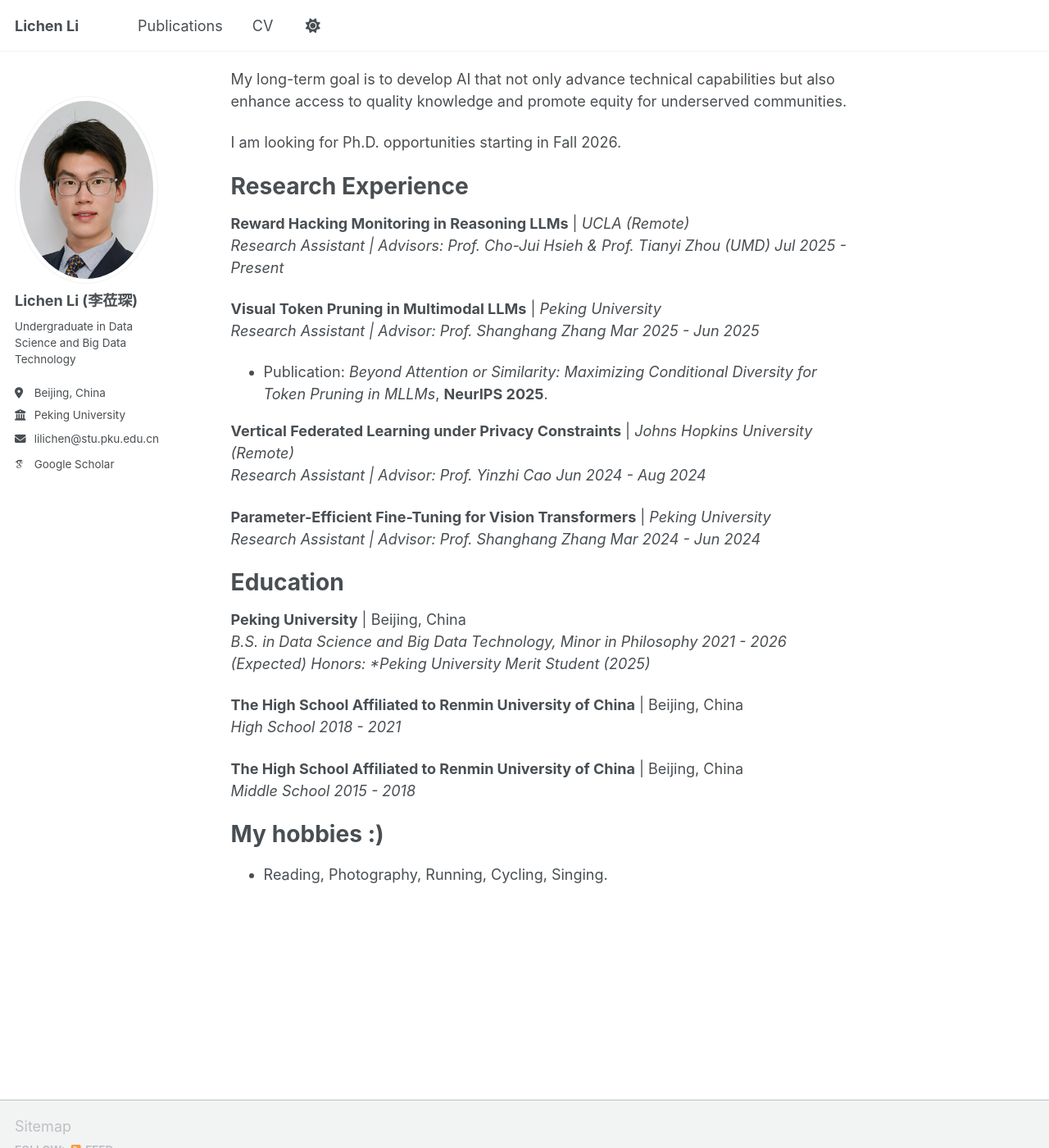
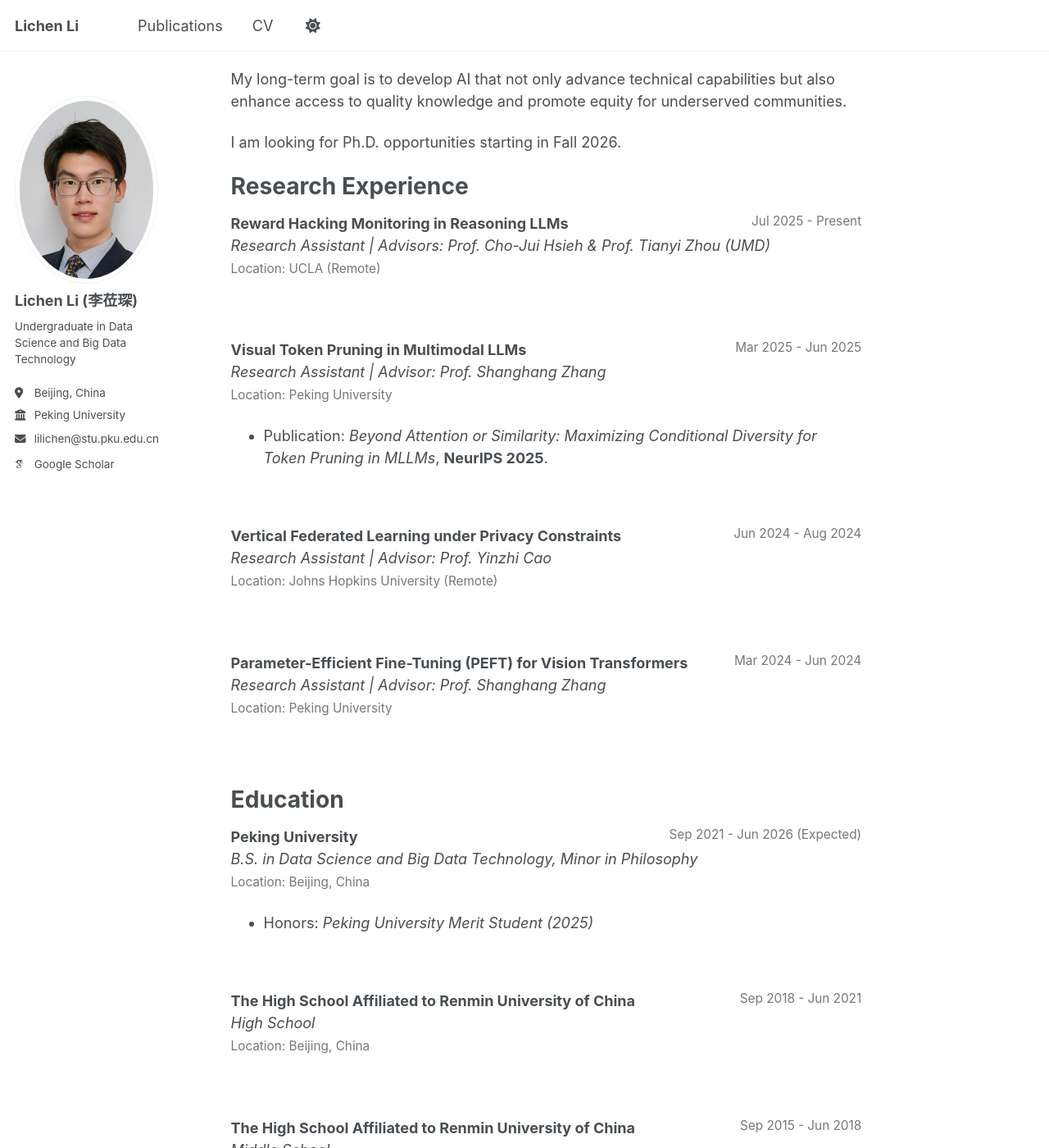
Before and after one commit to LichenLillc/LichenLillc.github.io, a Jekyll site: the page built from _pages/about.md, in a window 1280 px wide and 1400 px high, scrolled down 267 px. Shown: the whole window at 82% size. Built offline with Jekyll 4.4.1, drawn with Linux system fonts in a browser that asks for light colours; some web fonts are replaced; a script that is not in the unit is left out; some of the changed text lies outside the part shown.

Commit message:
Enhance formatting in about.md for clarity
Updated research and education sections with additional details and locations.

```diff
--- a/_pages/about.md
+++ b/_pages/about.md
@@ -19,37 +19,51 @@ I am looking for Ph.D. opportunities starting in Fall 2026.
 
 Research Experience
 ======
-**Reward Hacking Monitoring in Reasoning LLMs** | *UCLA (Remote)* <br>
-*Research Assistant | Advisors: Prof. Cho-Jui Hsieh & Prof. Tianyi Zhou (UMD)*
-*Jul 2025 - Present*
+**Reward Hacking Monitoring in Reasoning LLMs** <span style="float: right; color: #777; font-size: 0.85em;">Jul 2025 - Present</span> <br>
+*Research Assistant | Advisors: Prof. Cho-Jui Hsieh & Prof. Tianyi Zhou (UMD)* <br>
+<span style="color: #777; font-size: 0.85em;">Location: UCLA (Remote)</span>
 
-**Visual Token Pruning in Multimodal LLMs** | *Peking University* <br>
-*Research Assistant | Advisor: Prof. Shanghang Zhang*
-*Mar 2025 - Jun 2025*
+<br>
+
+**Visual Token Pruning in Multimodal LLMs** <span style="float: right; color: #777; font-size: 0.85em;">Mar 2025 - Jun 2025</span> <br>
+*Research Assistant | Advisor: Prof. Shanghang Zhang* <br>
+<span style="color: #777; font-size: 0.85em;">Location: Peking University</span>
 * Publication: *Beyond Attention or Similarity: Maximizing Conditional Diversity for Token Pruning in MLLMs*, **NeurIPS 2025**.
 
-**Vertical Federated Learning under Privacy Constraints** | *Johns Hopkins University (Remote)* <br>
-*Research Assistant | Advisor: Prof. Yinzhi Cao*
-*Jun 2024 - Aug 2024*
+<br>
 
-**Parameter-Efficient Fine-Tuning for Vision Transformers** | *Peking University* <br>
-*Research Assistant | Advisor: Prof. Shanghang Zhang*
-*Mar 2024 - Jun 2024*
+**Vertical Federated Learning under Privacy Constraints** <span style="float: right; color: #777; font-size: 0.85em;">Jun 2024 - Aug 2024</span> <br>
+*Research Assistant | Advisor: Prof. Yinzhi Cao* <br>
+<span style="color: #777; font-size: 0.85em;">Location: Johns Hopkins University (Remote)</span>
+
+<br>
+
+**Parameter-Efficient Fine-Tuning (PEFT) for Vision Transformers** <span style="float: right; color: #777; font-size: 0.85em;">Mar 2024 - Jun 2024</span> <br>
+*Research Assistant | Advisor: Prof. Shanghang Zhang* <br>
+<span style="color: #777; font-size: 0.85em;">Location: Peking University</span>
+
+<div style="height: 60px;"></div>
 
 Education
 ======
-**Peking University** | Beijing, China <br>
-*B.S. in Data Science and Big Data Technology, Minor in Philosophy*
-*2021 - 2026 (Expected)*
-*Honors: *Peking University Merit Student (2025)*
+**Peking University** <span style="float: right; color: #777; font-size: 0.85em;">Sep 2021 - Jun 2026 (Expected)</span> <br>
+*B.S. in Data Science and Big Data Technology, Minor in Philosophy* <br>
+<span style="color: #777; font-size: 0.85em;">Location: Beijing, China</span>
+* Honors: *Peking University Merit Student (2025)*
 
-**The High School Affiliated to Renmin University of China** | Beijing, China <br>
-*High School*
-*2018 - 2021*
+<br>
 
-**The High School Affiliated to Renmin University of China** | Beijing, China <br>
-*Middle School*
-*2015 - 2018*
+**The High School Affiliated to Renmin University of China** <span style="float: right; color: #777; font-size: 0.85em;">Sep 2018 - Jun 2021</span> <br>
+*High School* <br>
+<span style="color: #777; font-size: 0.85em;">Location: Beijing, China</span>
+
+<br>
+
+**The High School Affiliated to Renmin University of China** <span style="float: right; color: #777; font-size: 0.85em;">Sep 2015 - Jun 2018</span> <br>
+*Middle School* <br>
+<span style="color: #777; font-size: 0.85em;">Location: Beijing, China</span>
+
+<div style="height: 60px;"></div>
 
 
 My hobbies :)
```
